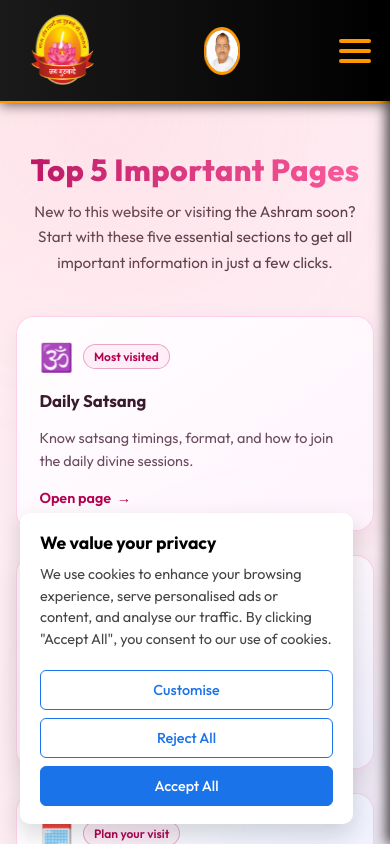
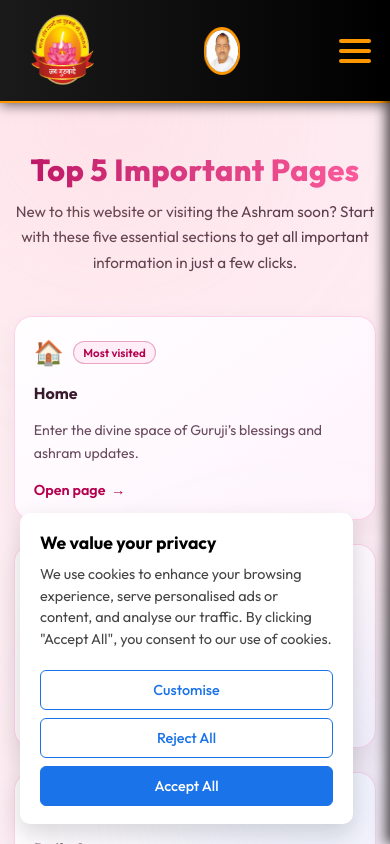
Before and after one commit to ayushkumar77737/jaygurubandey, a React (Vite) app: page /quickstart in a window 390 px wide. Built offline with nearby package versions, Linux system fonts and the light colour scheme.

Commit message:
Inital Commit

```diff
--- a/src/pages/QuickStart.css
+++ b/src/pages/QuickStart.css
@@ -30,6 +30,7 @@
   margin: 0 auto;
   text-align: center;
   animation: quickFadeUp 0.7s ease-out;
+  padding: 0 0.5rem; /* extra safety on small screens */
 }
 
 @keyframes quickFadeUp {
@@ -59,6 +60,7 @@
   text-transform: uppercase;
   color: #b4004e;
   margin-bottom: 1.1rem;
+  white-space: nowrap;
 }
 
 .quick-title {
@@ -77,26 +79,37 @@
   max-width: 640px;
   margin: 0 auto 2.5rem;
   line-height: 1.7;
+  word-wrap: break-word;
 }
 
 /* ============================
-   GRID
+   GRID – FULLY RESPONSIVE
 ============================ */
 
 .quick-grid {
   display: grid;
-  grid-template-columns: repeat(3, minmax(0, 1fr));
+  /* auto-fit lets it adapt from 1 → 4 columns smoothly */
+  grid-template-columns: repeat(auto-fit, minmax(240px, 1fr));
   gap: 1.5rem;
   margin-top: 1rem;
 }
 
-/* For 5 cards layout, let last row auto-wrap nicely */
+/* Extra control for very large screens */
+@media (min-width: 1280px) {
+  .quick-grid {
+    grid-template-columns: repeat(3, minmax(0, 1fr));
+    gap: 1.8rem;
+  }
+}
+
+/* Tablets: 2 columns */
 @media (max-width: 992px) {
   .quick-grid {
     grid-template-columns: repeat(2, minmax(0, 1fr));
   }
 }
 
+/* Small phones: 1 column */
 @media (max-width: 640px) {
   .quick-grid {
     grid-template-columns: 1fr;
@@ -176,6 +189,7 @@
 
 .quick-emoji {
   font-size: 1.7rem;
+  flex-shrink: 0;
 }
 
 .quick-tag {
@@ -200,6 +214,7 @@
   font-size: 0.93rem;
   line-height: 1.6;
   color: #6a4a5f;
+  word-wrap: break-word;
 }
 
 /* footer inside card */
@@ -245,15 +260,10 @@
   .quick-card {
     padding: 1.4rem 1.4rem;
   }
-}
-
-@media (max-width: 480px) {
-  .quick-page {
-    padding: 3rem 1rem 3.6rem;
-  }
 
   .quick-badge {
     font-size: 0.8rem;
+    padding: 5px 14px;
   }
 
   .quick-card-title {
@@ -264,3 +274,54 @@
     font-size: 0.9rem;
   }
 }
+
+@media (max-width: 480px) {
+  .quick-page {
+    padding: 3rem 0.85rem 3.6rem;
+  }
+
+  .quick-inner {
+    padding: 0; /* make full use of 320–380 width */
+  }
+
+  .quick-card {
+    padding: 1.25rem 1.2rem;
+  }
+
+  .quick-emoji {
+    font-size: 1.5rem;
+  }
+
+  .quick-tag {
+    font-size: 0.72rem;
+    padding: 3px 9px;
+  }
+
+  .quick-card-title {
+    font-size: 1rem;
+  }
+
+  .quick-card-text {
+    font-size: 0.88rem;
+  }
+}
+
+/* Super small screens (like 320–360px) */
+@media (max-width: 360px) {
+  .quick-page {
+    padding: 2.6rem 0.75rem 3rem;
+  }
+
+  .quick-card {
+    padding: 1.1rem 1rem;
+  }
+
+  .quick-badge {
+    max-width: 100%;
+    white-space: normal;
+  }
+
+  .quick-card-header {
+    align-items: flex-start;
+  }
+}
--- a/src/pages/QuickStart.jsx
+++ b/src/pages/QuickStart.jsx
@@ -8,48 +8,48 @@ const QuickStart = () => {
   const quickLinks = [
     {
       id: 1,
-      label: "Daily Satsang",
-      emoji: "🕉️",
+      label: "Home",
+      emoji: "🏠",
       description:
-        "Know satsang timings, format, and how to join the daily divine sessions.",
-      path: "/satsang",
+        "Enter the divine space of Guruji’s blessings and ashram updates.",
+      path: "/",
       tag: "Most visited",
     },
     {
       id: 2,
-      label: "Explore Ashram",
-      emoji: "🏞️",
+      label: "About Guruji",
+      emoji: "ℹ️",
       description:
-        "See all zones of the Ashram, main temple, and important places to visit first.",
-      path: "/explore-ashram",
-      tag: "On-campus help",
+        "Guruji’s teachings illuminate the path of peace, devotion, and purposeful living.",
+      path: "/about",
+      tag: "Divine Guidance",
     },
     {
       id: 3,
-      label: "Event Calendar",
-      emoji: "🗓️",
+      label: "Daily Satsang",
+      emoji: "🔅",
       description:
-        "Check all upcoming programs, poornimas, special events and seva opportunities.",
-      path: "/important-dates",
-      tag: "Plan your visit",
+        "Daily satsang offering guidance, peace, and spiritual connection with Guruji.",
+      path: "/dailysatsang",
+      tag: "Most visited",
     },
     {
       id: 4,
-      label: "Ask for Accommodation",
-      emoji: "🏨",
+      label: "Important Dates",
+      emoji: "📅",
       description:
-        "Request room help for festival days, poornima, long-distance travel and stays.",
-      path: "/accommodation",
-      tag: "Must check",
+        "Stay updated with all upcoming and important Ashram schedules.",
+      path: "/important-dates",
+      tag: "Key dates",
     },
     {
       id: 5,
-      label: "Contact & Stay Connected",
+      label: "Contact Us",
       emoji: "📞",
       description:
-        "Get phone/email support and follow official Facebook, Instagram, YouTube & WhatsApp.",
+        "We’re here to help you with all inquiries and support needs.",
       path: "/contact",
-      tag: "Support & updates",
+      tag: "Support",
     },
   ];
 
```
